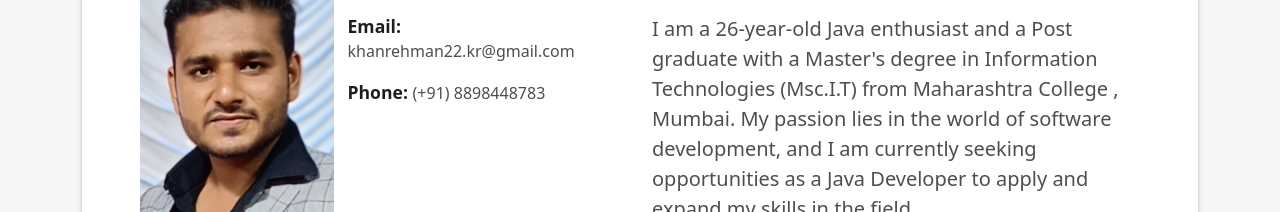
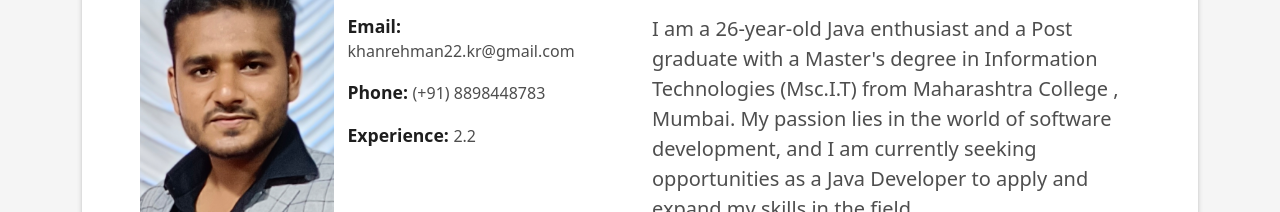
Before and after one commit to khaabdul/portfolio, a plain HTML site: page index.html in a window 1280 px wide. Shown: the part 1000-1212 px from the top of the page. Drawn offline with Linux system fonts and the light colour scheme.

Commit message:
Update index.html

```diff
--- a/index.html
+++ b/index.html
@@ -111,6 +111,7 @@
                         <p><span class="title-s">Profile: </span> <span>Java developer</span></p>
                         <p><span class="title-s">Email: </span> <span>khanrehman22.kr@gmail.com</span></p>
                         <p><span class="title-s">Phone: </span> <span>(+91) 8898448783</span></p>
+                         <p><span class="title-s">Experience: </span> <span>2.2</span></p>
                       </div>
                     </div>
                   </div>
```
